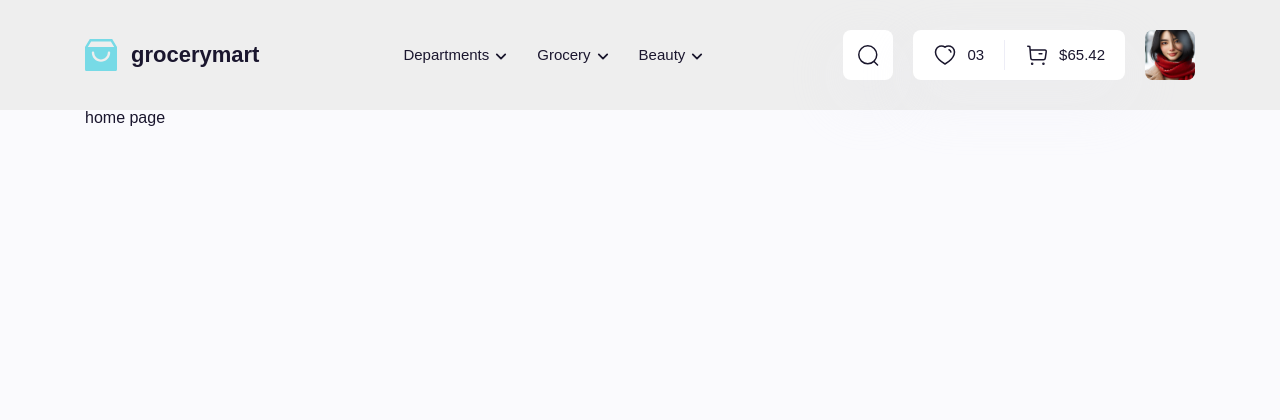
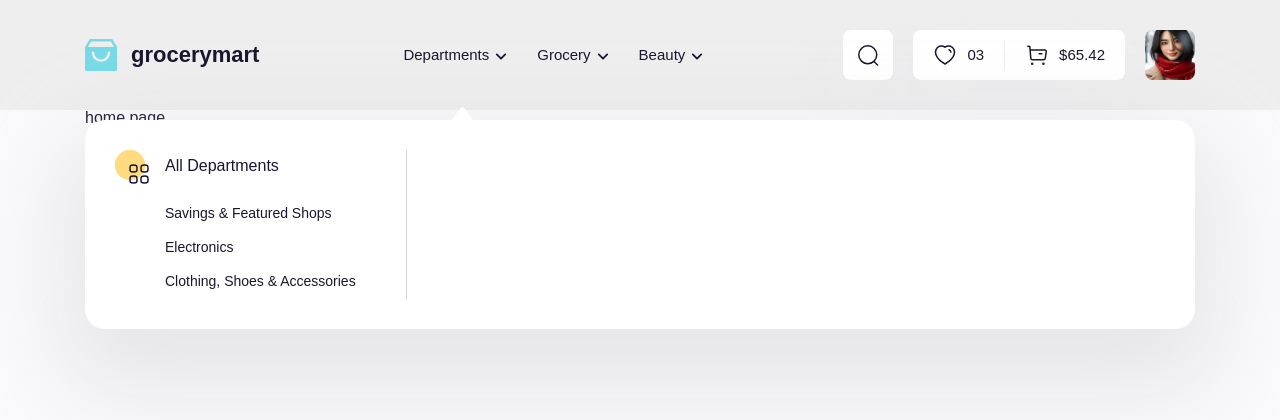
Before and after one commit to vithocbai/baitaplon, a website: page index.html in a window 1280 px wide. Drawn offline with Linux system fonts and the light colour scheme.

Commit message:
Làm nội dung phần Mega menu #1

```diff
--- a/scss/component/_dropdown.scss
+++ b/scss/component/_dropdown.scss
@@ -2,22 +2,88 @@
     position: absolute;
     left: 0;
     padding-top: 54px;
-    display: none;
-
+    // display: none;
+    width: min(1240px, 100%);
     &__inner {
         position: relative;
         padding: 30px;
         border-radius: 20px;
         background: var(--dropdown-bg-color);
         box-shadow: 0px 40px 90px 20px var(--dropdown-shadow);
+        max-height: min(582px, 100vh - 158px);
 
         &::before {
             content: url("../icons/dropdown-arrow.svg");
             position: absolute;
-            top:-13px;
+            top: -13px;
             left: var(--arrow-left-pos);
             translate: -50%;
             filter: var(--dropdown-arrow-color);
         }
     }
 }
+
+.top--menu {
+    height: 100%;
+    &__main {
+        width: 292px;
+        height: 100%;
+        border-right: 1px solid var(--top--menu-border-color);
+    }
+}
+
+.menu--column {
+    display: flex;
+    gap: 14px;
+
+    &__content {
+        flex: 1;
+    }
+
+    &__icon {
+        position: relative;
+        flex-shrink: 0;
+        width: 36px;
+        height: 36px;
+    }
+
+    &__icon-1 {
+        width: 30px;
+        height: 30px;
+        object-fit: cover;
+    }
+
+    &__icon-2 {
+        position: absolute;
+        right: 0;
+        bottom: 0;
+        width: 24px;
+        height: 24px;
+        object-fit: cover;
+    }
+
+    &__heading {
+        margin-top: 4px;
+        font-size: 1.6rem;
+        font-weight: 500;
+        line-height: 150%;
+    }
+
+    &__list {
+        margin-top: 19px;
+    }
+
+    &__link {
+        display: block;
+        padding: 7px 0;
+        font-size: 1.4rem;
+        font-weight: 400;
+        line-height: 142.857%;
+        &:hover {
+            color: var(--top--menu-link-hover);
+            font-weight: 500;
+        }
+    }
+
+
+}
--- a/scss/theme/_dark.scss
+++ b/scss/theme/_dark.scss
@@ -12,5 +12,5 @@ html.dark {
     --dropdown-bg-color: #292E39;
     --dropdown-shadow: rgba(23, 28, 40, 0.40);
     --dropdown-arrow-color: brightness(0) saturate(100%) invert(19%) sepia(5%) saturate(1802%) hue-rotate(182deg) brightness(94%) contrast(86%);;
-
+    --top--menu-border-color: #D2D1D6;
 }
--- a/scss/theme/_light.scss
+++ b/scss/theme/_light.scss
@@ -17,4 +17,6 @@ html {
     // Dropdown
     --dropdown-bg-color: #fff;
     --dropdown-shadow: rgba(200, 200, 200, 0.4);
+    --top--menu-border-color: #D2D1D6;
+    --top--menu-link-hover: #0071DC;
 }
--- a/templates/header.html
+++ b/templates/header.html
@@ -1,4 +1,3 @@
-
 <div class="container">
     <div class="top--bar">
         <!-- More -->
@@ -32,12 +31,39 @@
                     </a>
                     <div class="dropdown">
                         <div class="dropdown__inner">
-                            Lorem 1 ipsum dolor sit amet, consectetur adipisicing
-                            elit. Non, hic voluptatum velit officiis esse
-                            commodi fugiat. Explicabo eligendi fugit tempore
-                            expedita, similique accusantium possimus
-                            voluptatibus blanditiis optio dolore omnis?
-                            Repellendus!
+                            <div class="top--menu">
+                                <div class="top--menu__main">
+                                    <!-- menu column -->
+                                    <div class="menu--column">
+                                        <div class="menu--column__icon">
+                                            <img
+                                                src="../assets/img/category/cate1-1.svg"
+                                                alt=""
+                                                class="menu--column__icon-1"
+                                            />
+                                            <img
+                                                src="../assets/img/category/cate1-2 copy.svg"
+                                                alt=""
+                                                class="menu--column__icon-2"
+                                            />
+                                        </div>
+                                        <div class="menu--column__content">
+                                            <h2 class="menu--column__heading">All Departments</h2>
+                                            <ul class="menu--column__list">
+                                                <li>
+                                                    <a href="#!" class="menu--column__link">Savings & Featured Shops</a>
+                                                </li>
+                                                <li>
+                                                    <a href="#!" class="menu--column__link">Electronics</a>
+                                                </li>
+                                                <li>
+                                                    <a href="#!" class="menu--column__link">Clothing, Shoes & Accessories</a>
+                                                </li>
+                                            </ul>
+                                        </div>
+                                    </div>
+                                </div>
+                            </div>
                         </div>
                     </div>
                 </li>
@@ -50,16 +76,6 @@
                             class="icon navbar__arrow"
                         />
                     </a>
-                    <div class="dropdown">
-                        <div class="dropdown__inner">
-                            Lorem 2 ipsum dolor sit amet, consectetur adipisicing
-                            elit. Non, hic voluptatum velit officiis esse
-                            commodi fugiat. Explicabo eligendi fugit tempore
-                            expedita, similique accusantium possimus
-                            voluptatibus blanditiis optio dolore omnis?
-                            Repellendus!
-                        </div>
-                    </div>
                 </li>
                 <li class="navbar__item">
                     <a href="#!" class="navbar__link"
@@ -70,16 +86,6 @@
                             class="icon navbar__arrow"
                         />
                     </a>
-                    <div class="dropdown">
-                        <div class="dropdown__inner">
-                            Lorem 3 ipsum dolor sit amet, consectetur adipisicing
-                            elit. Non, hic voluptatum velit officiis esse
-                            commodi fugiat. Explicabo eligendi fugit tempore
-                            expedita, similique accusantium possimus
-                            voluptatibus blanditiis optio dolore omnis?
-                            Repellendus!
-                        </div>
-                    </div>
                 </li>
             </ul>
         </nav>
```
Also changed, not shown: assets/css/main.css, assets/img/category/cate1-1.svg (added), assets/img/category/cate1-2 copy.svg (added), 1 other file.
